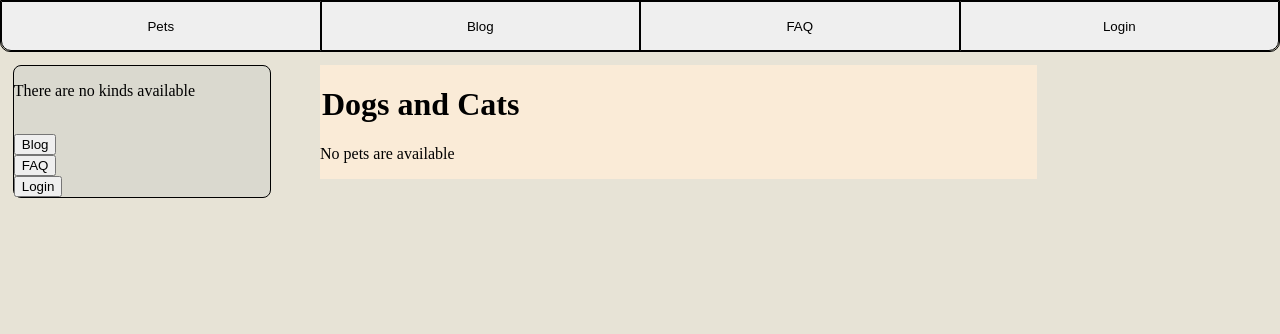
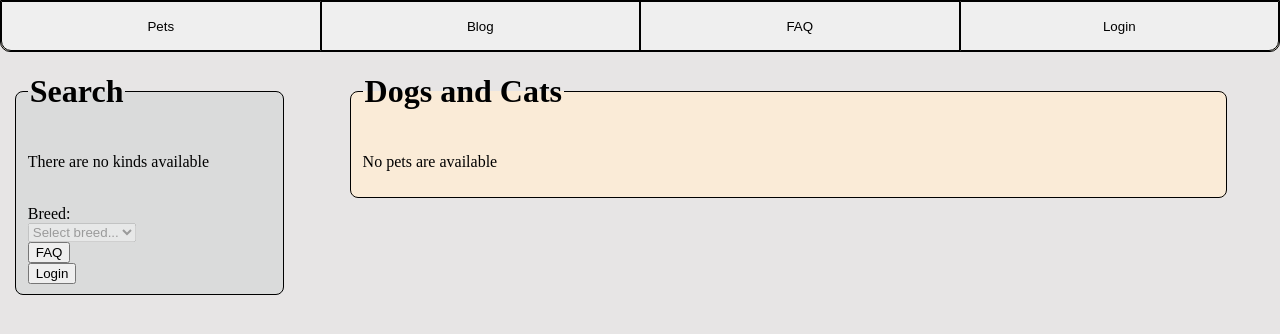
Before and after one commit to orlowskik/DogsAndCats, a Django app: page / in a window 1280 px wide. Shown: the top 334 px of the page. Run offline with Django 4.2, Linux system fonts and the light colour scheme; data that the repository does not hold is empty.

Commit message:
IndexView session between Django, JQuery and Templates. Search engine basics

```diff
--- a/DogsAndCats_content/static/DogsAndCats_content/home.css
+++ b/DogsAndCats_content/static/DogsAndCats_content/home.css
@@ -1,7 +1,7 @@
 body{
     margin: 0 !important;
     padding: 0 !important;
-    background-color: rgba(220, 214, 195, 0.68)
+    background-color: rgb(231, 229, 229)
 
 }
 
@@ -35,15 +35,15 @@ body{
 }
 
 .wrapper{
+    padding: 0 !important;
     margin-left: 1%;
-    margin-top: 1%;
     overflow: hidden;
-    width: 80%;
+    width: 95%;
 }
 
 .table{
     background-color: rgba(172, 180, 180, 0.21);
-    width: 25%;
+    width: 20%;
     float: left;
     border: 1px solid black;
     border-radius: 8px;
@@ -51,7 +51,21 @@ body{
 }
 
 .list{
+
     background-color: antiquewhite;
     width: 70%;
     float: right;
+    border: 1px solid;
+    border-radius: 8px;
 }
+
+select:required:invalid{
+    color: gray;
+}
+option[value=""][disabled]{
+    display: none;
+}
+option{
+    color: black;
+    width: 50%;
+}
--- /dev/null
+++ b/DogsAndCats_content/static/DogsAndCats_content/home.js
@@ -0,0 +1,31 @@
+
+function get_breed() {
+    let kind = document.getElementById("kind").value
+    if (kind !== ""){
+        $.ajax({
+            type: "POST",
+            url: "/get_breeds",
+            data: {
+                'result': kind,
+                csrfmiddlewaretoken: CSRF_TOKEN
+            },
+            dataType: "json",
+            success: function (data) {
+                let breeds = document.getElementById('breed')
+                breeds.options.length = 0
+                Object.keys(data).forEach(
+                    function (key) {
+                        let option = document.createElement("option")
+                        option.value = key
+                        option.text = data[key]
+                        breeds.add(option)
+                    }
+                )
+                breeds.disabled = false
+            },
+            failure: function(){
+                alert("failed to get breeds")
+            }
+        })
+    }
+}
--- a/DogsAndCats_content/templates/DogsAndCats_content/index.html
+++ b/DogsAndCats_content/templates/DogsAndCats_content/index.html
@@ -4,8 +4,12 @@
     <meta charset="UTF-8">
     <title>DogsAndCats</title>
     {% load static %}
+    {% csrf_token %}
+    <script src="https://ajax.googleapis.com/ajax/libs/jquery/3.7.1/jquery.min.js"></script>
+    <script type="text/javascript">     window.CSRF_TOKEN = "{{ csrf_token }}"; </script>
 
     <link rel="stylesheet" href="{% static 'DogsAndCats_content/home.css' %}" type="text/css" />
+    <script src="{% static 'DogsAndCats_content/home.js' %}" type="text/javascript"></script>
 </head>
 <body>
     <div class="menu">
@@ -15,11 +19,14 @@
         <button type="button" class="menu_button" id="last_button">Login</button>
     </div>
     <div class="wrapper">
-        <div class="table">
+        <fieldset class="table">
+            <legend><h1>Search</h1></legend>
             <form action="{% static 'DogsAndCats_' %}" method="post" >
+
                 {% if kinds %}
-                    <label for="kind">Kind:</label>
-                    <select id="kind" name="kind">
+                    <label for="kind">Kind:</label><br>
+                    <select id="kind" name="kind" onchange="get_breed()">
+                        <option value="" selected disabled>Select kind...</option>
                         {% for kind in kinds %}
                             <option value="{{ kind.kind }}">{{ kind.kind }}</option>
                         {%  endfor %}
@@ -27,14 +34,18 @@
                 {% else %}
                         <p>There are no kinds available</p>
                 {% endif %}
-            <br>
-                <button type="button" class="table_button">Blog</button><br>
+                <br>
+                <label for="breed">Breed:</label><br>
+                <select id="breed" name="breed" disabled>
+                    <option value="" selected disabled>Select breed...</option>
+                </select>
+                <br>
                 <button type="button" class="table_button">FAQ</button><br>
                 <button type="button" class="table_button">Login</button><br>
             </form>
 
-        </div>
-        <div class="list">
+        </fieldset>
+        <fieldset class="list">
             <legend><h1>Dogs and Cats</h1></legend>
             {% if pets %}
                     {% for pet in pets %}
@@ -46,7 +57,7 @@
             {% else %}
                 <p>No pets are available</p>
             {% endif %}
-        </div>
+        </fieldset>
     </div>
 
 
--- a/DogsAndCats_content/urls.py
+++ b/DogsAndCats_content/urls.py
@@ -1,3 +1,4 @@
+from django.template.defaulttags import url
 from django.urls import path
 
 from . import views
@@ -5,5 +6,5 @@ from . import views
 
 urlpatterns = [
     path('', views.IndexView.as_view(), name='index'),
-
+    path(r'get_breeds', views.get_breeds, name='get_breeds'),
 ]
--- a/DogsAndCats_content/views.py
+++ b/DogsAndCats_content/views.py
@@ -1,4 +1,4 @@
-from django.shortcuts import render
+from django.http import JsonResponse
 from django.views.generic.base import TemplateView
 from .models import Pet
 
@@ -11,4 +11,15 @@ class IndexView(TemplateView):
         context = super().get_context_data(**kwargs)
         context['pets'] = Pet.objects.all()
         context['kinds'] = Pet.objects.values('kind').distinct()
+        context['breeds'] = Pet.objects.values('breed').distinct()
+        context['colors'] = Pet.objects.values('color').distinct()
         return context
+
+
+def get_breeds(request):
+    result = request.POST.get('result', None)
+    breeds = Pet.objects.filter(kind=result).values('breed').distinct()
+    data = {}
+    for breed in breeds:
+        data[breed["breed"]] = breed["breed"]
+    return JsonResponse(data)
```
